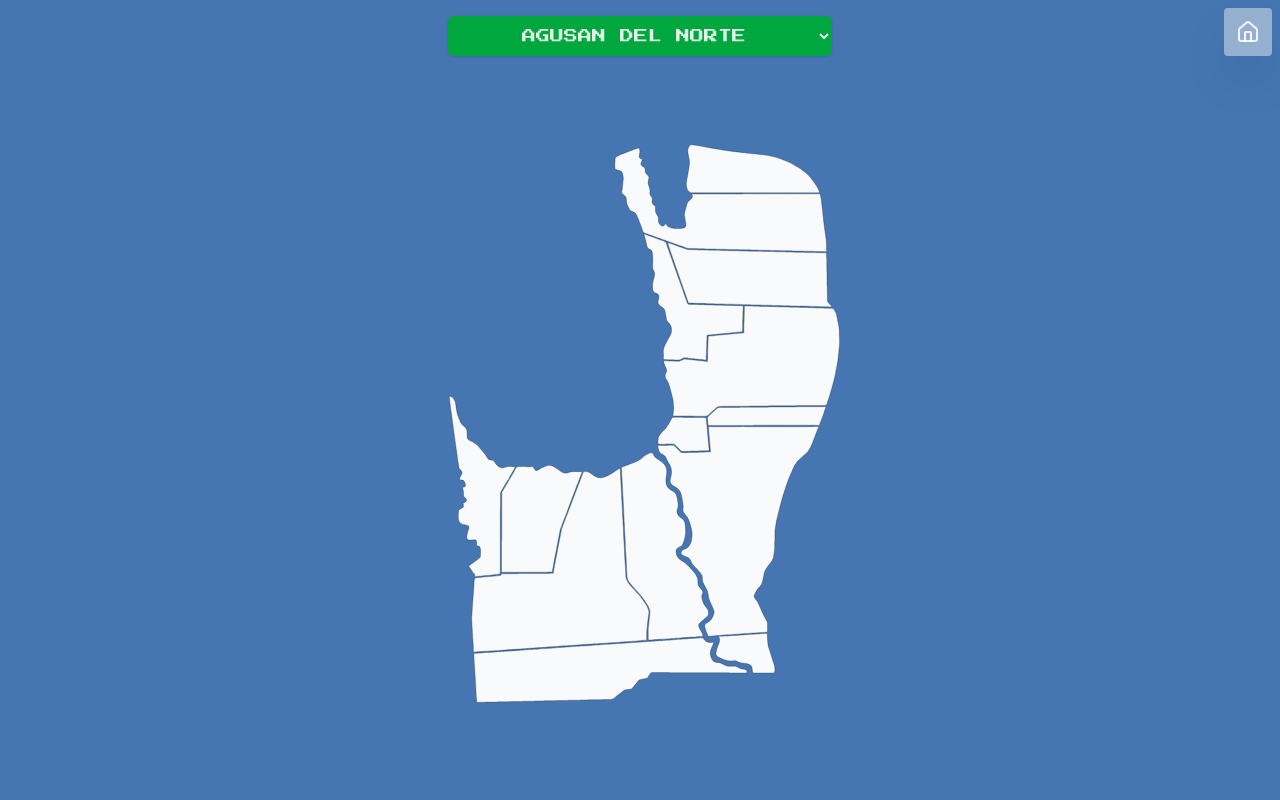
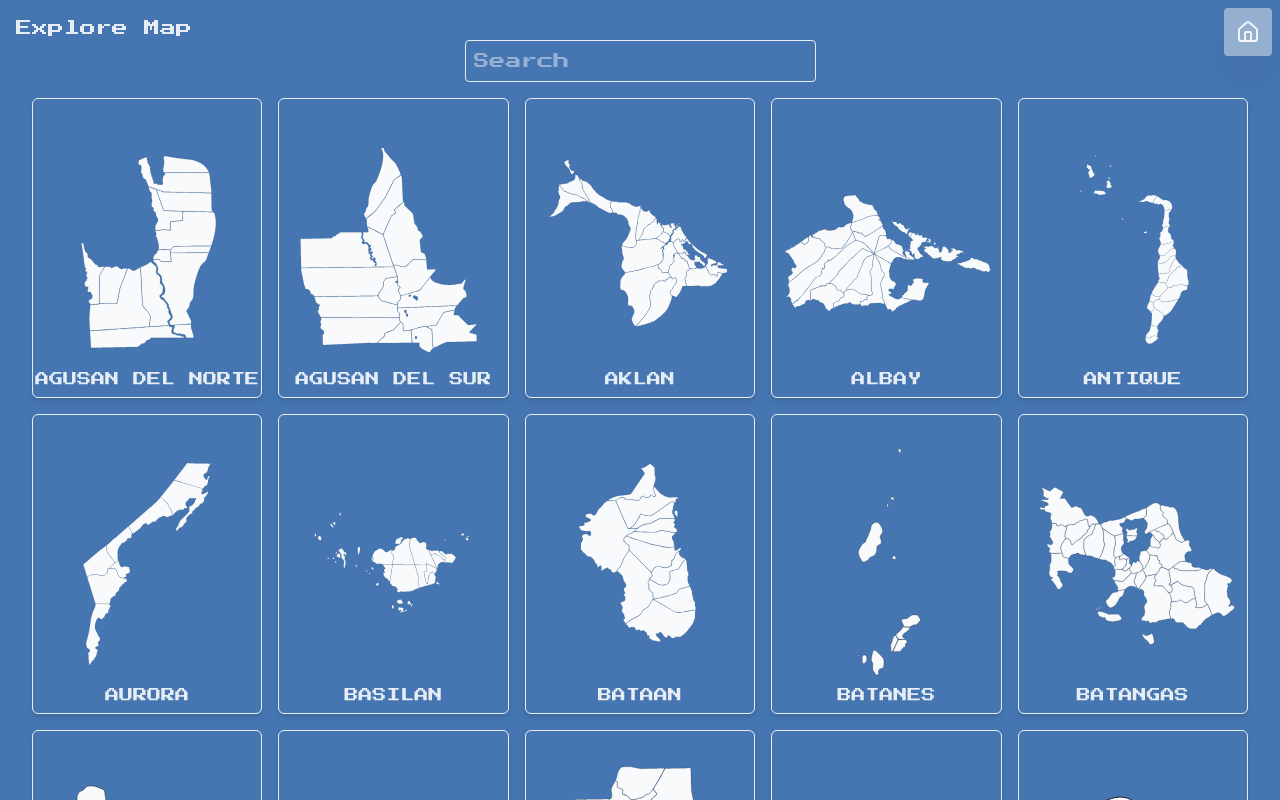
Before and after one commit to JeyBySy/MapaManiaPH, a React (Vite) app: page /exploremap in a window 1280 px wide. Shown: the top 800 px of the page. Built offline with nearby package versions, Linux system fonts and the light colour scheme.

Commit message:
Refactor explore map structure and add province detail pages

```diff
--- a/src/App.tsx
+++ b/src/App.tsx
@@ -2,12 +2,13 @@ import { BrowserRouter as Router, Route, Routes } from "react-router-dom"
 import "./App.css"
 import StartPage from "./pages/StartPage"
 import NotFound from "./pages/NotFound"
-import ExploreMapPage from "./pages/Modes/ExploreMapPage"
+import ExploreMapPage from "./pages/Modes/ExploreMap/ExploreMapPage"
 import FullScreenLayout from "./layouts/FullScreenLayout"
 import QuickStartMode from "./pages/Modes/QuickStartMode"
 import { Analytics } from "@vercel/analytics/react"
 import { useEffect } from "react"
 import { ChallengeModePage } from "./pages/Modes/ChallengeModePage"
+import ProvincePage from "./pages/Modes/ExploreMap/ProvincePage"
 
 function App() {
   useEffect(() => {
@@ -24,7 +25,10 @@ function App() {
             <Route index path="/" element={<StartPage />} />
             <Route element={<FullScreenLayout />}>
               <Route path="/quickstart" element={<QuickStartMode />} />
-              <Route path="/exploremap" element={<ExploreMapPage />} />
+              <Route path="/exploremap" element={<ExploreMapPage />}>
+                <Route path=":provinceName" element={<ProvincePage />} />
+              </Route>
+
               <Route path="/challenge" element={<ChallengeModePage />} />
             </Route>
             {/* Catch-all route for 404 */}
--- a/src/components/MapSVG.tsx
+++ b/src/components/MapSVG.tsx
@@ -1,5 +1,7 @@
-import React from 'react'
+import React, { useEffect, useState } from 'react';
 import { LGU_PATH_TYPE } from '../types/ProvinceTypes';
+import ProvinceSkeleton from './Skeleton/ProvinceSkeleton';
+import formatProvinceName from '../util/formatProvinceName';
 
 
 interface SVGProps {
@@ -19,12 +21,32 @@ const MapSVG: React.FC<SVGProps> = ({
     correctGuesses = [],
     onPathClick,
 }) => {
-
+    const [isLoading, setIsLoading] = useState<boolean>(true);
     const province = pathsData[provinceName];
 
+    useEffect(() => {
+        const loadMap = async () => {
+            if (provinceName) {
+                setIsLoading(true);
+                await new Promise((res) => setTimeout(res, 500)); // Simulate loading delay
+                setIsLoading(false);
+            }
+        };
+
+        loadMap();
+    }, [provinceName]);
+
     if (!province) return null;
+
+
     const isGuessMode = mode === 'guess';
+    const isExploreMode = mode === "explore"
     return (
+        <>
+            {isLoading ? (
+                <ProvinceSkeleton />
+            ) : (
+                <>
                     <svg
                         xmlns="http://www.w3.org/2000/svg"
                         className={`w-full h-full ${isGuessMode && !isSubmitted ? 'pointer-events-none' : 'pointer-events-auto'
@@ -52,6 +74,12 @@ const MapSVG: React.FC<SVGProps> = ({
                                             onPathClick(path.id);
                                         }
                                     }}
+                                // onTouchStart={(e) => {
+                                //     e.preventDefault();
+                                //     if (path.id && onPathClick) {
+                                //         onPathClick(path.id);
+                                //     }
+                                // }}
                                 >
                                     {isPathnCorrect && (<title>{label}</title>)}
                                     {!isGuessMode && <title>{path.id}</title>}
@@ -59,6 +87,15 @@ const MapSVG: React.FC<SVGProps> = ({
                             );
                         })}
                     </svg>
+                    {isExploreMode && (
+                        <>
+                            <p className="text-center text-sm font-medium mt-1">{formatProvinceName(provinceName)}</p>
+                        </>
+                    )}
+                </>
+            )}
+
+        </>
     )
 }
 
--- a/src/components/Skeleton/ProvinceSkeleton.tsx
+++ b/src/components/Skeleton/ProvinceSkeleton.tsx
@@ -2,7 +2,7 @@ import React from 'react'
 
 const ProvinceSkeleton: React.FC = () => {
     return (
-        <div className="w-full md:w-4xl h-full relative flex items-center justify-center mb-6 py-4 animate-pulse ">
+        <div className="w-full h-full relative flex items-center justify-center mb-6 py-4 animate-pulse ">
             <div className="text-white text-sm text-center">
                 <div className="mb-5 text-lg">Loading province outline...</div>
                 <div className="w-16 h-16 border-8 border-retro-yellow border-dashed rounded-full animate-spin mx-auto" />
--- a/src/components/TypingText.tsx
+++ b/src/components/TypingText.tsx
@@ -1,4 +1,5 @@
 import React, { useEffect, useRef, useState } from "react"
+import formatProvinceName from "../util/formatProvinceName"
 
 interface TypingTextProps {
     text: string
@@ -45,7 +46,7 @@ const TypingText: React.FC<TypingTextProps> = ({
         }
     }, [isSubmitted, text, isMasked, maskChar, delay])
 
-    return <p className={className}>{displayText}</p>
+    return <p className={className}>{formatProvinceName(displayText)}</p>
 }
 
 export default TypingText
--- /dev/null
+++ b/src/pages/Modes/ExploreMap/ExploreMapPage.tsx
@@ -0,0 +1,50 @@
+import React from "react"
+import { LGU_PATHS } from "../../../util/constants"
+import MapSVG from "../../../components/MapSVG"
+import { useNavigate, Outlet, useLocation } from "react-router-dom";
+
+const ExploreMapPage: React.FC = () => {
+  const location = useLocation()
+  const navigate = useNavigate()
+  const normalizedPath = location.pathname.replace(/\/+$/, "")
+  const isProvincePage = normalizedPath !== "/exploremap"
+
+  const handlePathClick = (province: string) => {
+    navigate(`/exploremap/${province}`)
+  }
+
+  return (
+    <div className="flex min-h-screen w-full">
+      <main className="flex  flex-col  justify-between w-full h-full p-4">
+        <h1>Explore Map</h1>
+        <Outlet />
+        {!isProvincePage && (
+          <>
+            <div className="w-full mx-auto flex items-center justify-center">
+              <input className="p-2 rounded border" type="text" placeholder="Search" />
+            </div>
+            <div className="w-full h-full overflow-y-auto grid grid-cols-1 md:grid-cols-2 lg:grid-cols-5 gap-4 p-4">
+              {Object.keys(LGU_PATHS).map((province) => (
+                <div
+                  onClick={() => { handlePathClick(province) }}
+                  key={province}
+                  className="w-full h-[300px] py-8 border rounded-md shadow-md overflow-hidden cursor-pointer dark:hover:bg-gray-700/50 hover:bg-retro-mint/20"
+                >
+                  <MapSVG
+                    provinceName={province}
+                    pathsData={LGU_PATHS}
+                    mode="explore"
+                    onPathClick={(id) => console.log(`Clicked ${id} in ${province}`)}
+                  />
+                  {/* <p className="text-center text-sm font-medium mt-1">{formatProvinceName(province)}</p> */}
+                </div>
+              ))}
+            </div>
+          </>
+        )}
+      </main>
+    </div>
+  )
+}
+
+export default ExploreMapPage
--- /dev/null
+++ b/src/pages/Modes/ExploreMap/ProvincePage.tsx
@@ -0,0 +1,61 @@
+import { useNavigate, useParams } from "react-router-dom"
+import { LGU_PATHS } from "../../../util/constants"
+import MapSVG from "../../../components/MapSVG"
+import formatProvinceName from "../../../util/formatProvinceName"
+// import { useProvince } from "../../../hooks/useProvince"
+
+const ProvincePage: React.FC = () => {
+    const { provinceName } = useParams()
+    const navigate = useNavigate()
+
+    const handleBackButton = () => {
+        navigate(`/exploremap`)
+    }
+
+    return (
+        <>
+            <button onClick={() => { handleBackButton() }}>
+                Back
+            </button>
+
+            <div className="w-full h-[85vh] md:h-[85vh] lg:border-none overflow-hidden border">
+                {provinceName && LGU_PATHS[provinceName] ? (
+                    <>
+                        <span>{formatProvinceName(provinceName?.toString())}</span>
+                        <MapSVG
+                            provinceName={provinceName}
+                            pathsData={LGU_PATHS}
+                            mode="explore"
+                            onPathClick={(id) => console.log(`Clicked ${id}`)}
+                        />
+
+                    </>
+                ) : (
+                    <p className="text-center p-4">{provinceName} was not found in LGU PATHS</p>
+                )}
+            </div>
+
+            {/* <div className="relative z-10 w-full max-w-xs md:max-w-sm my-4 md:mt-0 rounded mx-auto ">
+                <select
+                    name="province"
+                    id="provinceID"
+                    className="w-full dark:bg-green-600/50 bg-green-600 p-3 text-sm rounded-md max-h-60 text-center shadow"
+                    onChange={(e) => {
+                        const selected = e.target.value.replace(/ /g, "_")
+                        selectProvince(selected)
+                        window.location.href = `/exploremap/${selected}`
+                    }}
+                    defaultValue={provinceName?.replace(/_/g, " ")}
+                >
+                    {provinceKeys.map((province) => (
+                        <option key={province} value={province.replace(/_/g, " ")}>
+                            {province.replace(/_/g, " ")}
+                        </option>
+                    ))}
+                </select>
+            </div> */}
+        </>
+    )
+}
+
+export default ProvincePage
--- a/src/pages/Modes/ExploreMapPage.tsx
+++ /dev/null
@@ -1,57 +0,0 @@
-import React from "react"
-import { LGU_PATHS } from "../../util/constants"
-import { useProvince } from "../../hooks/useProvince"
-import MapSVG from "../../components/MapSVG"
-
-const ExploreMapPage: React.FC = () => {
-  const { provinceOutline, provinceKeys, selectProvince } = useProvince()
-
-  const handleClickProvince = (province: string) => {
-    selectProvince(province)
-  }
-
-  return (
-    <div className="flex min-h-screen w-full">
-      <main className="flex lg:flex-col-reverse flex-col items-center justify-between w-full h-full p-4">
-        {/* Province outline / Map Display */}
-        <div className="w-full h-[85vh] md:h-[85vh] lg:border-none overflow-hidden border">
-          {provinceOutline && LGU_PATHS[provinceOutline] ? (
-            <MapSVG
-              provinceName={provinceOutline}
-              pathsData={LGU_PATHS}
-              mode="explore"
-              onPathClick={(id) => console.log(`Clicked ${id}`)}
-            />
-          ) : (
-            <p className="text-center p-4">{provinceOutline} was not found in LGU_PATHS</p>
-          )}
-        </div>
-
-        {/* Province Dropdown */}
-        <div className="relative z-10 w-full max-w-xs md:max-w-sm my-4 md:mt-0 rounded mx-auto ">
-          <select
-            name="province"
-            id="provinceID"
-            className="w-full dark:bg-green-600/50 bg-green-600 p-3 text-sm rounded-md max-h-60 text-center shadow"
-            onChange={(e) => handleClickProvince(e.target.value)}
-            defaultValue=""
-          >
-            {provinceKeys.map((province) => (
-              <option
-                key={province}
-                value={province.replace(/_/g, " ")}
-                onClick={() => {
-                  handleClickProvince(province)
-                }}>
-                {province.replace(/_/g, " ")}
-              </option>
-            ))}
-
-          </select>
-        </div>
-      </main>
-    </div>
-  )
-}
-
-export default ExploreMapPage
--- /dev/null
+++ b/src/util/formatProvinceName.ts
@@ -0,0 +1,5 @@
+const formatProvinceName = (text:string)=>{
+    return text.replace(/_/g, " ")
+}
+
+export default formatProvinceName
```
Also changed, not shown: src/pages/Modes/QuickStartMode.tsx (+10 -14 lines). Lines whose indentation alone changed are shown as unchanged.
